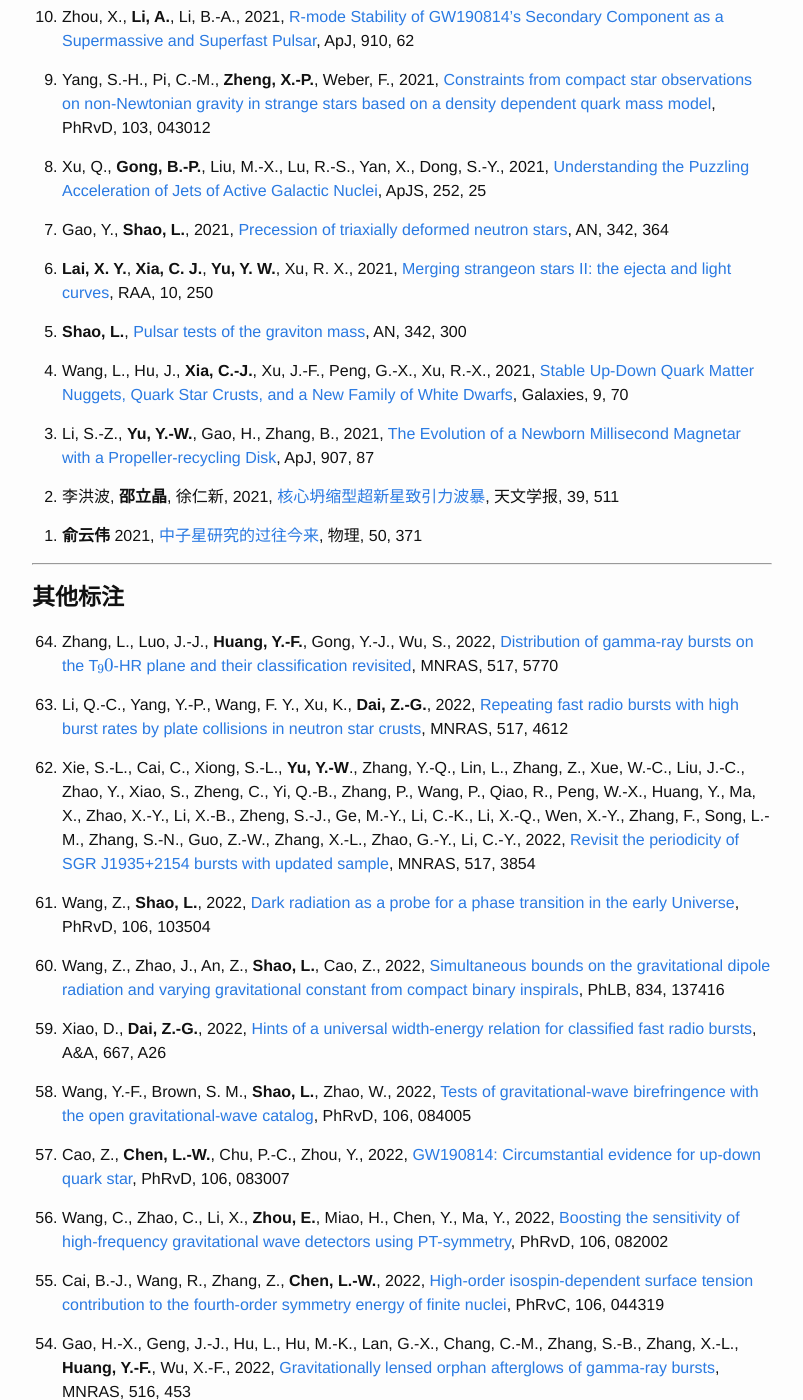
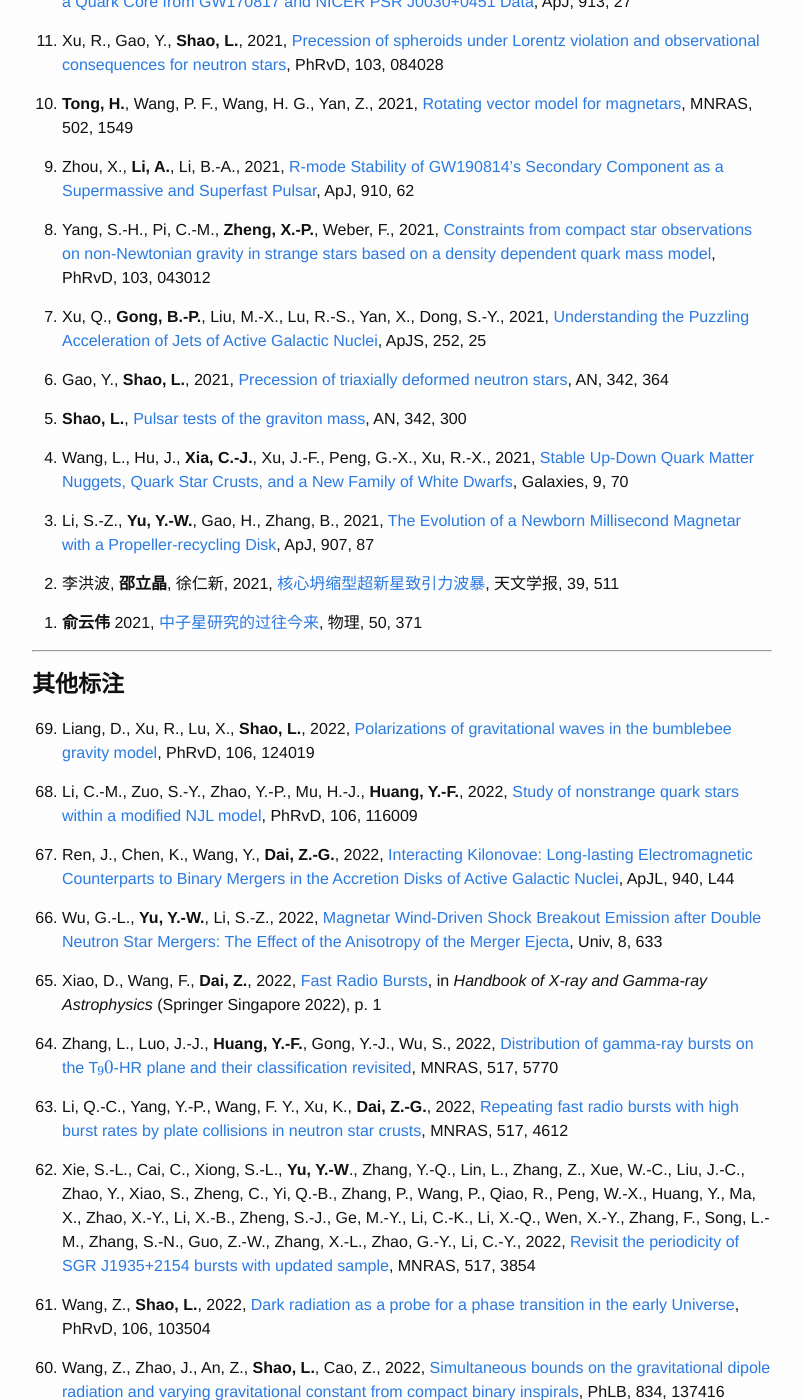
Before and after one commit to Friendshao/Friendshao.github.io, a Jekyll site: the page built from docs/ska.md, in a window 1280 px wide and 1400 px high, scrolled down 3421 px. Shown: the whole window, without its empty margins (238-1041 px from the left). Built offline with Jekyll 4.4.1, drawn with Linux system fonts in a browser that asks for light colours; formulas are drawn with MathJax 3; some of the changed text lies outside the part shown.

Commit message:
year 2022

```diff
--- a/docs/ska.md
+++ b/docs/ska.md
@@ -7,6 +7,10 @@
 <p></p>
 
 <big><big> **第一标注**
+
+0. Huang, X.-R., **Chen, L.-W.**, 2022, [Supernova neutrinos as a precise probe of nuclear neutron skin](https://ui.adsabs.harvard.edu/abs/2022PhRvD.106l3034H/abstract), PhRvD, 106, 123034
+
+0. **Zhou, E.**, Kiuchi, K., Shibata, M.,  Tsokaros, A.,  Uryu, K., 2022, [Evolution of equal mass binary bare quark stars in full general relativity: Could a supramassive merger remnant experience prompt collapse?](https://ui.adsabs.harvard.edu/abs/2022PhRvD.106j3030Z/abstract), PhRvD, 106, 103030
 
 0. **Lai, X.-Y.**, **Xia, C.-J.**, Xu, R.-X., 2023, [Bulk strong matter: the trinity](https://ui.adsabs.harvard.edu/abs/2023AdPhX...837433L/abstract), AdPhX, 8, 2137433
 
@@ -120,8 +124,6 @@
 
 0. Gao, Y., **Shao, L.**, 2021, [Precession of triaxially deformed neutron stars](https://ui.adsabs.harvard.edu/abs/2021AN....342..364G/abstract), AN, 342, 364
 
-0. **Lai, X. Y.**, **Xia, C. J.**, **Yu, Y. W.**, Xu, R. X., 2021, [Merging strangeon stars II: the ejecta and light curves](https://ui.adsabs.harvard.edu/abs/2020arXiv200906165L/abstract), RAA, 10, 250
-
 0. **Shao, L.**, [Pulsar tests of the graviton mass](https://ui.adsabs.harvard.edu/abs/2021AN....342..300S/abstract), AN, 342, 300
 
 0. Wang, L., Hu, J., **Xia, C.-J.**, Xu, J.-F., Peng, G.-X., Xu, R.-X., 2021, [Stable Up-Down Quark Matter Nuggets, Quark Star Crusts, and a New Family of White Dwarfs](https://ui.adsabs.harvard.edu/abs/2021Galax...9...70W/abstract), Galaxies, 9, 70
@@ -141,6 +143,16 @@
 
 
 <big><big> **其他标注**
+
+0. Liang, D., Xu, R., Lu, X., **Shao, L.**, 2022, [Polarizations of gravitational waves in the bumblebee gravity model](https://ui.adsabs.harvard.edu/abs/2022PhRvD.106l4019L/abstract), PhRvD, 106, 124019
+
+0. Li, C.-M., Zuo, S.-Y., Zhao, Y.-P., Mu, H.-J., **Huang, Y.-F.**, 2022, [Study of nonstrange quark stars within a modified NJL model](https://ui.adsabs.harvard.edu/abs/2022PhRvD.106k6009L/abstract), PhRvD, 106, 116009
+
+0. Ren, J., Chen, K., Wang, Y., **Dai, Z.-G.**, 2022, [Interacting Kilonovae: Long-lasting Electromagnetic Counterparts to Binary Mergers in the Accretion Disks of Active Galactic Nuclei](https://ui.adsabs.harvard.edu/abs/2022ApJ...940L..44R/abstract), ApJL, 940, L44
+
+0. Wu, G.-L., **Yu, Y.-W.**, Li, S.-Z., 2022, [Magnetar Wind-Driven Shock Breakout Emission after Double Neutron Star Mergers: The Effect of the Anisotropy of the Merger Ejecta](https://ui.adsabs.harvard.edu/abs/2022Univ....8..633W/abstract), Univ, 8, 633
+
+0. Xiao, D., Wang, F., **Dai, Z.**, 2022, [Fast Radio Bursts](https://ui.adsabs.harvard.edu/abs/2022hxga.book...28X/abstract), in *Handbook of X-ray and Gamma-ray Astrophysics* (Springer Singapore 2022), p. 1
 
 0. Zhang, L., Luo, J.-J., **Huang, Y.-F.**, Gong, Y.-J., Wu, S., 2022, [Distribution of gamma-ray bursts on the T$_90$-HR plane and their classification revisited](https://ui.adsabs.harvard.edu/abs/2022MNRAS.517.5770Z/abstract), MNRAS, 517, 5770
 
```
